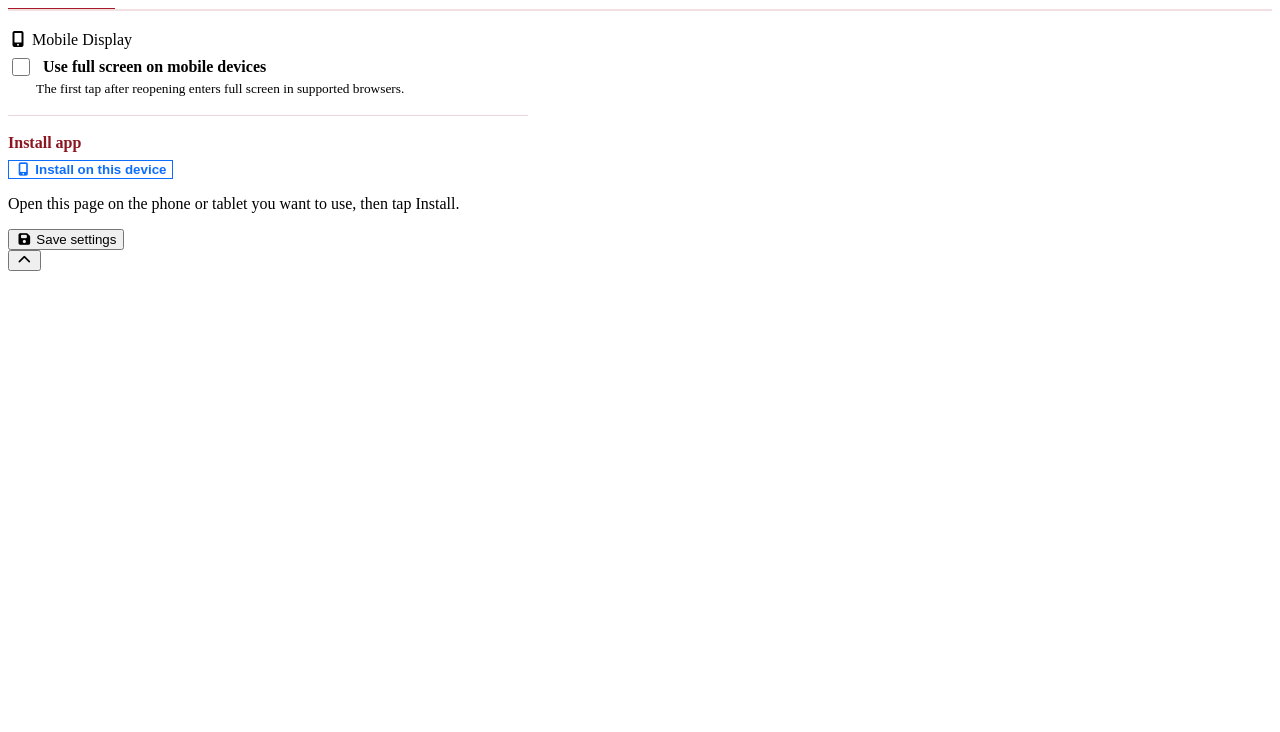
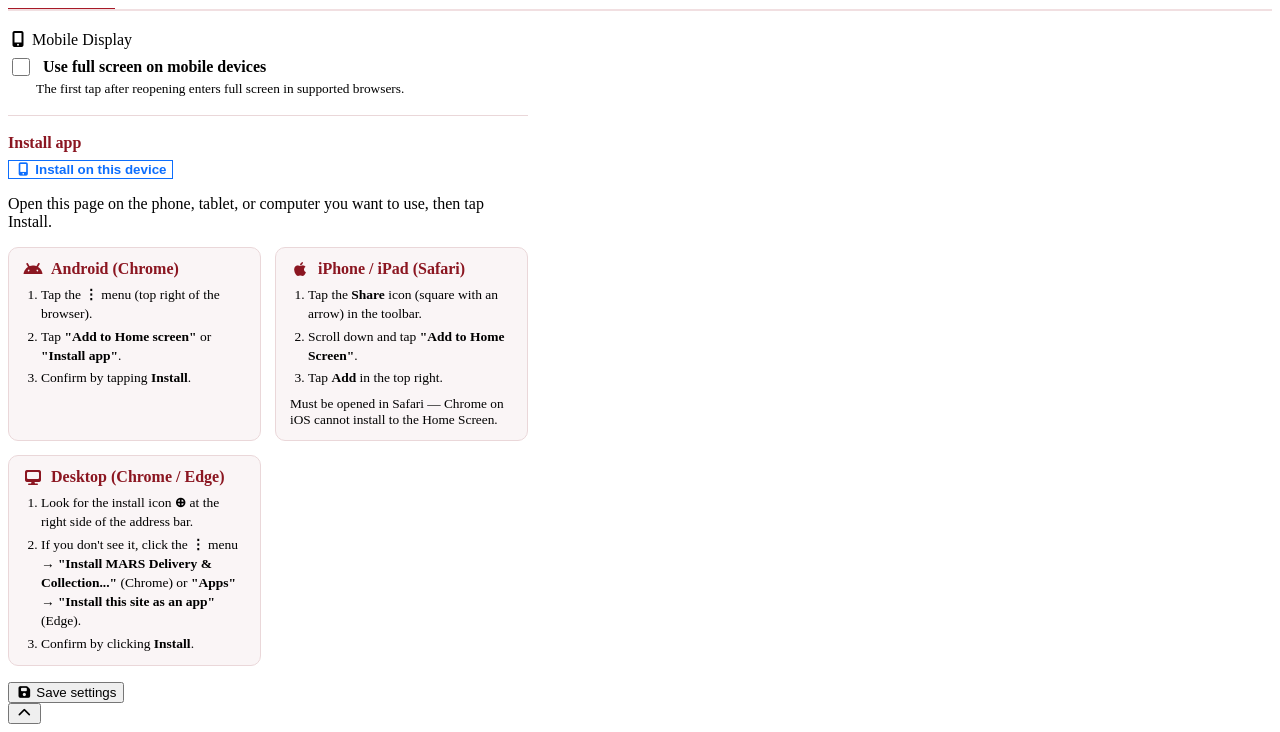
Before and after one commit to notificationsservicedonotreply-sketch/DELIVERY-COLLECTION-NEW, a PHP site: template app/Views/settings/device.php in a window 1280 px wide. Shown: the part 157-889 px from the top of the page. Before the commit the page ends 428 px from the top, so only its background shows below. Run offline with PHP 8.4, Linux system fonts and the light colour scheme; the template is opened without the code that fills it, so the values that code supplies are empty; some libraries are stand-ins or nearby versions.

Commit message:
Add files via upload

```diff
--- a/Administrator/assets/user-management.js
+++ b/Administrator/assets/user-management.js
@@ -14,6 +14,8 @@
         document.getElementById('userName').value = user?.NAME || '';
         document.getElementById('salesmanId').value = user?.SALESMANID || '';
         document.getElementById('imei').value = user?.IMEI || '';
+        document.getElementById('dbName').value = user?.DBNAME || '';
+        document.getElementById('sType').value = user?.SType || '';
         document.getElementById('canDelivery').checked = Boolean(Number(user?.CanDelivery));
         document.getElementById('canCollection').checked = Boolean(Number(user?.CanCollection));
         document.getElementById('canTransactions').checked = Boolean(Number(user?.CanTransactions));
--- a/app/Views/collection/portal.php
+++ b/app/Views/collection/portal.php
@@ -293,7 +293,7 @@
                             <thead>
                                 <tr>
                                     <th>Date</th>
-                                    <th>DueDate</th>
+                                    <th>Due Date</th>
                                     <th>RefID</th>
                                     <th>Salesman</th>
                                     <th>Current</th>
--- a/app/Views/settings/device.php
+++ b/app/Views/settings/device.php
@@ -35,7 +35,44 @@
             <button type="button" class="btn btn-outline-blue" data-pwa-install>
                 <i class="fa-solid fa-mobile-screen-button" aria-hidden="true"></i> Install on this device
             </button>
-            <p id="pwaInstallHint" class="form-help">Open this page on the phone or tablet you want to use, then tap Install.</p>
+            <p id="pwaInstallHint" class="form-help">Open this page on the phone, tablet, or computer you want to use, then tap Install.</p>
+            <p id="pwaSecurityNotice" class="form-help pwa-security-notice" style="display:none"></p>
+
+            <!--
+                Chrome/Edge only fire the one-tap install button after their
+                own engagement heuristics are met, and suppress it for a
+                while after a prior dismissal -- no website can force that
+                prompt to appear. So instead of leaving people stuck when
+                the button above says "not available right now", show the
+                manual steps for every platform up front, always visible.
+            -->
+            <div id="pwaManualSteps" class="pwa-manual-steps">
+                <div class="pwa-manual-group">
+                    <div class="pwa-manual-title"><i class="fa-brands fa-android" aria-hidden="true"></i> Android (Chrome)</div>
+                    <ol>
+                        <li>Tap the <strong>&#8942;</strong> menu (top right of the browser).</li>
+                        <li>Tap <strong>"Add to Home screen"</strong> or <strong>"Install app"</strong>.</li>
+                        <li>Confirm by tapping <strong>Install</strong>.</li>
+                    </ol>
+                </div>
+                <div class="pwa-manual-group">
+                    <div class="pwa-manual-title"><i class="fa-brands fa-apple" aria-hidden="true"></i> iPhone / iPad (Safari)</div>
+                    <ol>
+                        <li>Tap the <strong>Share</strong> icon (square with an arrow) in the toolbar.</li>
+                        <li>Scroll down and tap <strong>"Add to Home Screen"</strong>.</li>
+                        <li>Tap <strong>Add</strong> in the top right.</li>
+                    </ol>
+                    <small class="form-help">Must be opened in Safari &mdash; Chrome on iOS cannot install to the Home Screen.</small>
+                </div>
+                <div class="pwa-manual-group">
+                    <div class="pwa-manual-title"><i class="fa-solid fa-desktop" aria-hidden="true"></i> Desktop (Chrome / Edge)</div>
+                    <ol>
+                        <li>Look for the install icon <strong>&#8853;</strong> at the right side of the address bar.</li>
+                        <li>If you don't see it, click the <strong>&#8942;</strong> menu &rarr; <strong>"Install MARS Delivery &amp; Collection..."</strong> (Chrome) or <strong>"Apps" &rarr; "Install this site as an app"</strong> (Edge).</li>
+                        <li>Confirm by clicking <strong>Install</strong>.</li>
+                    </ol>
+                </div>
+            </div>
 
             <div class="footer-actions settings-save-row">
                 <button type="button" class="btn btn-green" id="saveDeviceSettings">
@@ -132,6 +169,16 @@
     .btn-outline-blue{background:#fff;color:#0d6efd;border:1px solid #0d6efd;font-weight:600}
     .btn-outline-blue.btn-installed{background:#eafaf1;color:#198754;border:1px solid #b7e4c7;cursor:default}
 
+    .pwa-manual-steps{display:grid;grid-template-columns:repeat(auto-fit,minmax(210px,1fr));gap:14px;margin-top:16px}
+    .pwa-manual-group{background:#faf5f6;border:1px solid #ead7d9;border-radius:10px;padding:12px 14px}
+    .pwa-manual-title{font-weight:700;color:#8b1621;margin-bottom:8px;display:flex;align-items:center;gap:8px}
+    .pwa-manual-group ol{margin:0;padding-left:18px}
+    .pwa-manual-group li{margin-bottom:4px;font-size:13.5px;line-height:1.4}
+    .pwa-manual-group li:last-child{margin-bottom:0}
+    .pwa-manual-group small{display:block;margin-top:8px}
+    .pwa-security-notice{background:#fff4e5;border:1px solid #f3d29b;border-radius:8px;padding:10px 12px;margin-top:10px;color:#7a4a00 !important}
+    .pwa-security-notice code{background:#fff;border:1px solid #eadfca;border-radius:4px;padding:1px 5px;font-size:12.5px}
+
     /* Tabs -- self-contained here rather than borrowed from another page's
        stylesheet, so this page can't be affected by another file's load
        order/caching (see the Trip List Assign header icon fix for why). */
```
Also changed, not shown: Administrator/assets/delivery-collection.js (+13 -3 lines), Administrator/assets/pwa-install.js (+43 -3 lines), app/Models/DeliveryCollectionRepository.php (+17 -2 lines), app/Models/UserManagementRepository.php (+10 -6 lines), app/Views/users/management.php (+24 -0 lines).
